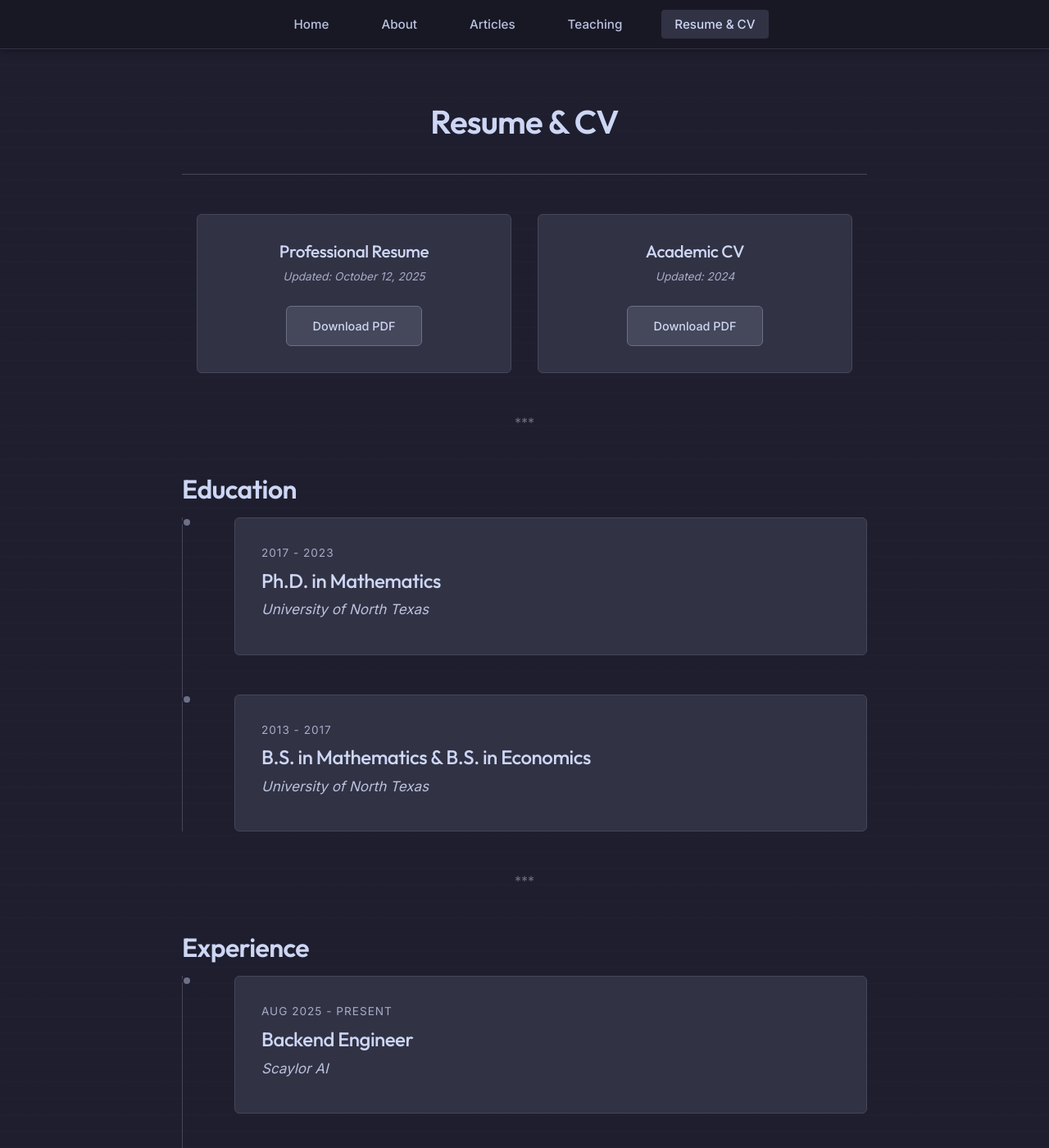
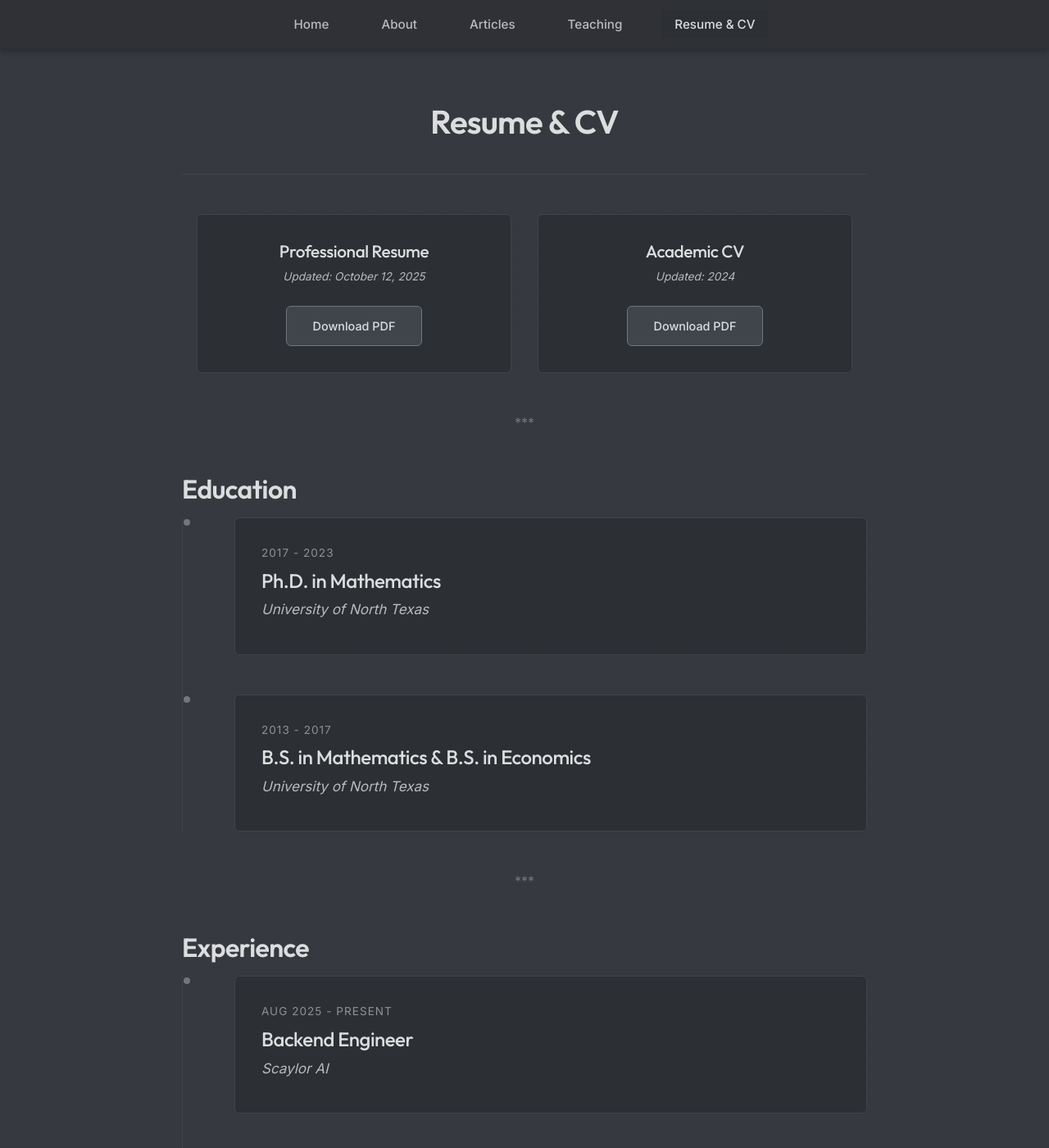
Before and after one commit to william-goode/william-goode.github.io, a Jekyll site: the page built from cv.html, in a window 1280 px wide and 1400 px high. Shown: the whole window at 82% size. Built offline with Jekyll 4.4.1, drawn with Linux system fonts in a browser that asks for light colours.

Commit message:
Update color palette to Discord dark mode

```diff
--- a/assets/css/main.scss
+++ b/assets/css/main.scss
@@ -1,42 +1,33 @@
 ---
 ---
 
-// Catppuccin Mocha Color Palette
+// Discord Dark Mode Color Palette
 // Base colors
-$base: #1e1e2e;
-$mantle: #181825;
-$crust: #11111b;
+$base: #36393F;           // Main background
+$mantle: #2F3136;         // Secondary background
+$crust: #202225;          // Darkest elements
 
 // Text colors
-$text: #cdd6f4;
-$subtext1: #bac2de;
-$subtext0: #a6adc8;
+$text: #DCDDDE;           // Primary text
+$subtext1: #B9BBBE;       // Secondary text
+$subtext0: #8E9297;       // Muted text
 
 // Surface colors
-$surface0: #313244;
-$surface1: #45475a;
-$surface2: #585b70;
+$surface0: #2C2F33;       // Component background
+$surface1: #40444B;       // Elevated surfaces
+$surface2: #4F545C;       // Higher elevation
 
 // Overlay colors
-$overlay0: #6c7086;
-$overlay1: #7f849c;
-$overlay2: #9399b2;
+$overlay0: #72767D;       // Borders and dividers
+$overlay1: #8E9297;       // Interactive borders
+$overlay2: #A3A6AA;       // Hover borders
 
 // Accent colors
-$rosewater: #f5e0dc;
-$flamingo: #f2cdcd;
-$pink: #f5c2e7;
-$mauve: #cba6f7;
-$red: #f38ba8;
-$maroon: #eba0ac;
-$peach: #fab387;
-$yellow: #f9e2af;
-$green: #a6e3a1;
-$teal: #94e2d5;
-$sky: #89dceb;
-$sapphire: #74c7ec;
-$blue: #89b4fa;
-$lavender: #b4befe;
+$blurple: #5865F2;        // Discord brand color
+$green: #3BA55D;          // Success
+$yellow: #FAA81A;         // Warning
+$red: #ED4245;            // Error
+$link: #00AFF4;           // Links
 
 // Typography
 $font-heading: 'Outfit', -apple-system, BlinkMacSystemFont, 'Segoe UI', sans-serif;
--- a/cv.html
+++ b/cv.html
@@ -104,22 +104,22 @@ permalink: /cv/
   }
 
   .download-card {
-    background-color: #313244;
+    background-color: #2C2F33;
     padding: 2rem;
     border-radius: 6px;
-    border: 1px solid #45475a;
+    border: 1px solid #40444B;
     text-align: center;
   }
 
   .download-card h3 {
     font-size: 1.3rem;
     margin-bottom: 0.5rem;
-    color: #cdd6f4;
+    color: #DCDDDE;
   }
 
   .download-meta {
     font-size: 0.85rem;
-    color: #a6adc8;
+    color: #B9BBBE;
     margin-bottom: 1.5rem;
     font-style: italic;
   }
@@ -127,20 +127,20 @@ permalink: /cv/
   .download-button {
     display: inline-block;
     padding: 0.75rem 2rem;
-    background-color: #45475a;
-    color: #cdd6f4;
+    background-color: #40444B;
+    color: #DCDDDE;
     font-weight: 500;
     font-family: 'Inter', sans-serif;
     font-size: 0.9rem;
-    border: 1px solid #6c7086;
+    border: 1px solid #72767D;
     border-radius: 6px;
     text-decoration: none;
     transition: all 0.3s ease;
   }
 
   .download-button:hover {
-    background-color: #585b70;
-    border-color: #7f849c;
+    background-color: #4F545C;
+    border-color: #8E9297;
     text-decoration: none;
   }
 </style>
```
Also changed, not shown: about.md (+3 -3 lines).
